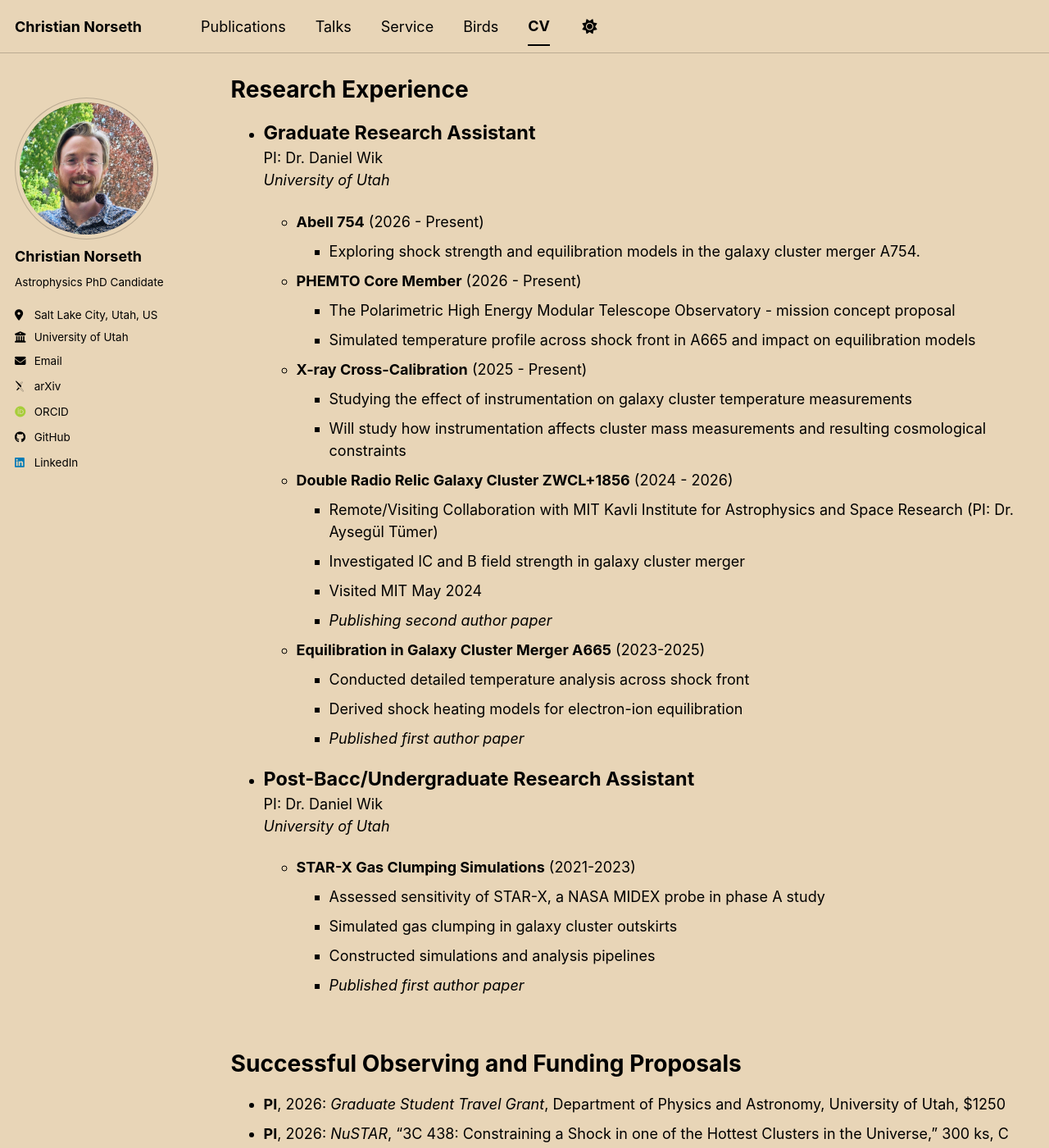
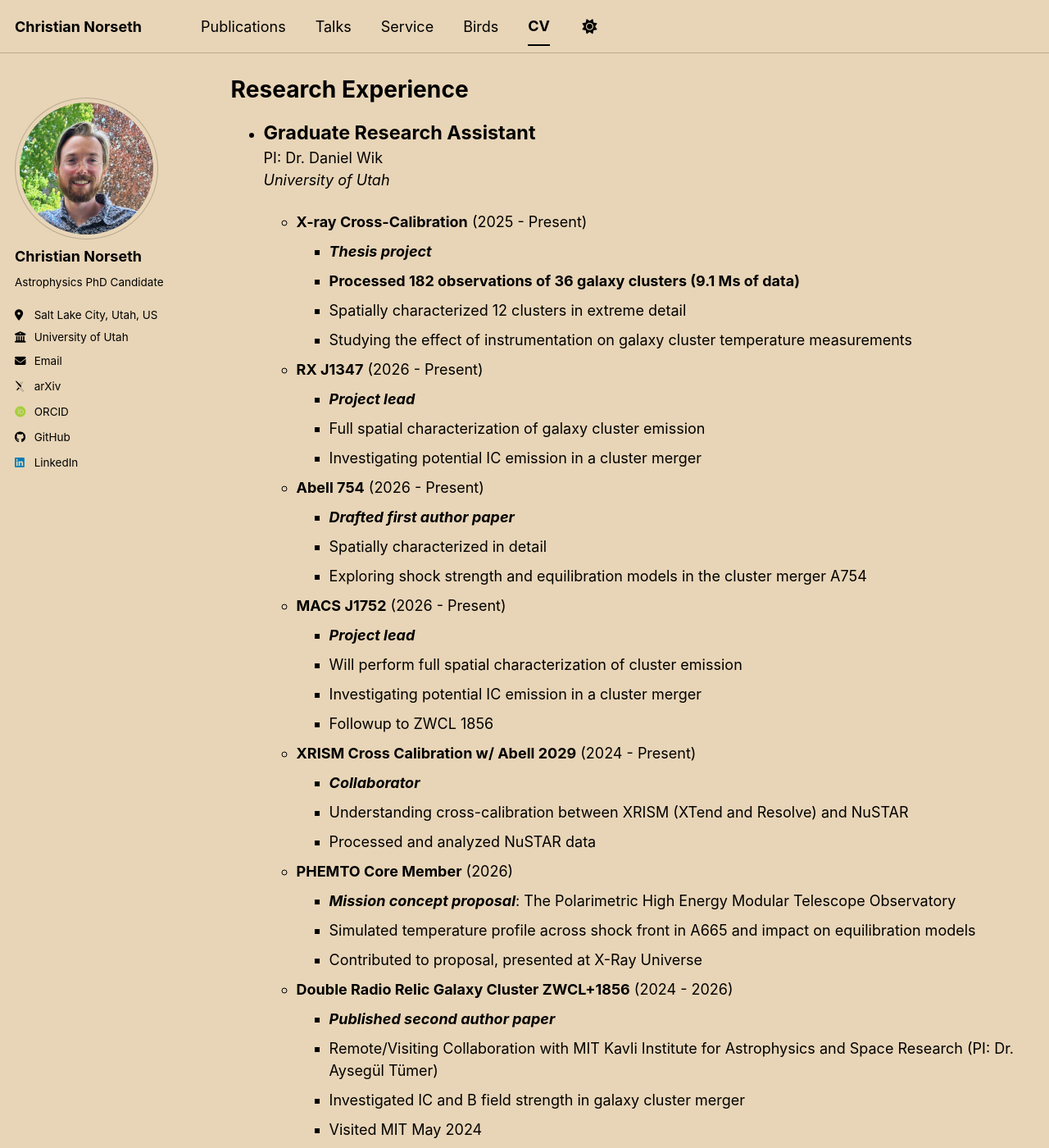
Before and after one commit to chrisnorseth/chrisnorseth.github.io, a Jekyll site: the page built from _pages/cv.md, in a window 1280 px wide and 1400 px high, scrolled down 302 px. Shown: the whole window at 82% size. Built offline with Jekyll 4.4.1, drawn with Linux system fonts in a browser that asks for light colours; some web fonts are replaced; a script bundle is joined from its source files by our own code; library files that are not in the unit come from our copies; some of the changed text lies outside the part shown.

Commit message:
Updated CV

```diff
--- a/_pages/cv.md
+++ b/_pages/cv.md
@@ -91,37 +91,62 @@ Research Experience
   PI: Dr. Daniel Wik
   *University of Utah*
 
+  * **X-ray Cross-Calibration** (2025 - Present)
+    * ***Thesis project***
+    * **Processed 182 observations of 36 galaxy clusters (9.1 Ms of data)**
+    * Spatially characterized 12 clusters in extreme detail
+    * Studying the effect of instrumentation on galaxy cluster temperature measurements
+
+  * **RX J1347** (2026 - Present)
+    * ***Project lead***
+    * Full spatial characterization of galaxy cluster emission
+    * Investigating potential IC emission in a cluster merger
+
   * **Abell 754** (2026 - Present)
-    * Exploring shock strength and equilibration models in the galaxy cluster merger A754.
+    * ***Drafted first author paper***
+    * Spatially characterized in detail
+    * Exploring shock strength and equilibration models in the cluster merger A754
 
-  * **PHEMTO Core Member** (2026 - Present)
-    * The Polarimetric High Energy Modular Telescope Observatory - mission concept proposal
+  * **MACS J1752** (2026 - Present)
+    * ***Project lead***
+    * Will perform full spatial characterization of cluster emission
+    * Investigating potential IC emission in a cluster merger
+    * Followup to ZWCL 1856
+
+
+  * **XRISM Cross Calibration w/ Abell 2029** (2024 - Present)
+    * ***Collaborator***
+    * Understanding cross-calibration between XRISM (XTend and Resolve) and NuSTAR
+    * Processed and analyzed NuSTAR data
+
+
+  * **PHEMTO Core Member** (2026)
+    * ***Mission concept proposal***: The Polarimetric High Energy Modular Telescope Observatory
     * Simulated temperature profile across shock front in A665 and impact on equilibration models
+    * Contributed to proposal, presented at X-Ray Universe
 
-  * **X-ray Cross-Calibration** (2025 - Present)
-    * Studying the effect of instrumentation on galaxy cluster temperature measurements
-    * Will study how instrumentation affects cluster mass measurements and resulting cosmological constraints
 
   * **Double Radio Relic Galaxy Cluster ZWCL+1856** (2024 - 2026)
+    * ***Published second author paper***
     * Remote/Visiting Collaboration with MIT Kavli Institute for Astrophysics and Space Research (PI: Dr. Aysegül Tümer)
     * Investigated IC and B field strength in galaxy cluster merger
     * Visited MIT May 2024
-    * *Publishing second author paper*
+
 
   * **Equilibration in Galaxy Cluster Merger A665** (2023-2025)
+    * ***Published first author paper***
     * Conducted detailed temperature analysis across shock front
     * Derived shock heating models for electron-ion equilibration
-    * *Published first author paper*
 
 * <strong class="cv-research-role">Post-Bacc/Undergraduate Research Assistant</strong>
   PI: Dr. Daniel Wik
   *University of Utah*
 
   * **STAR-X Gas Clumping Simulations** (2021-2023)
+    * ***Published first author paper***
     * Assessed sensitivity of STAR-X, a NASA MIDEX probe in phase A study
+    * Constructed simulations and analysis pipelines
     * Simulated gas clumping in galaxy cluster outskirts
-    * Constructed simulations and analysis pipelines
-    * *Published first author paper*
 
 <div class="cv-section-extra-space"></div>
 
@@ -129,9 +154,10 @@ Successful Observing and Funding Proposals
 ======
 * **PI**, 2026: *Graduate Student Travel Grant*, Department of Physics and Astronomy, University of Utah, $1250
 * **PI**, 2026: *NuSTAR*, “3C 438: Constraining a Shock in one of the Hottest Clusters in the Universe,” 300 ks, C priority
+* **Co-I**, 2026: *XRISM*, “Turbulence and Accurate Temperatures in Abell 2204,” 250 ks (PI: Daniel Wik) - C priority
+* **Co-I**, 2026: *XRISM*, “CL 0217+70: The First XRISM Look at a Galaxy Cluster Merger Shock,” 310 ks (PI: Aysegül Tümer) - C priority
 * **Co-I**, 2026: *NuSTAR*, “Shock Front and Inverse Compton Search Across the Double Radio Relics of MACS J1752.0+4440,” 200 ks (PI: Aysegül Tümer) - B priority
 * **Co-I**, 2026: *NuSTAR*, “Triangulum Australis: Uncovering a Merger in an Obscure(d) Galaxy Cluster,” 125 ks (PI: Daniel Wik) - B priority
-* **Co-I**, 2025: *XRISM*, “Turbulence and Accurate Temperatures in Abell 2204,” 250 ks, C priority (PI: Daniel Wik)
 * **Co-I**, 2025: *NuSTAR*, “Hot Gas, Hydrostatic Mass, and Inverse Compton Constraints in Abell 1914 & Abell 1689,” 220 ks, C priority (PI: Daniel Wik)
 * **Co-I**, 2024: *ADAP*, “X-ray Cross-calibration and the Impact on Cluster Cosmology,” $449,098 (PI: Daniel Wik)
 * **Co-I**, 2024: *XRISM*, “Gas Dynamics in the Line-of-Sight Merger Abell 2163 with XRISM,” 200 ks, $176,173 (PI: Daniel Wik)
```
Also changed, not shown: 1 other file.
